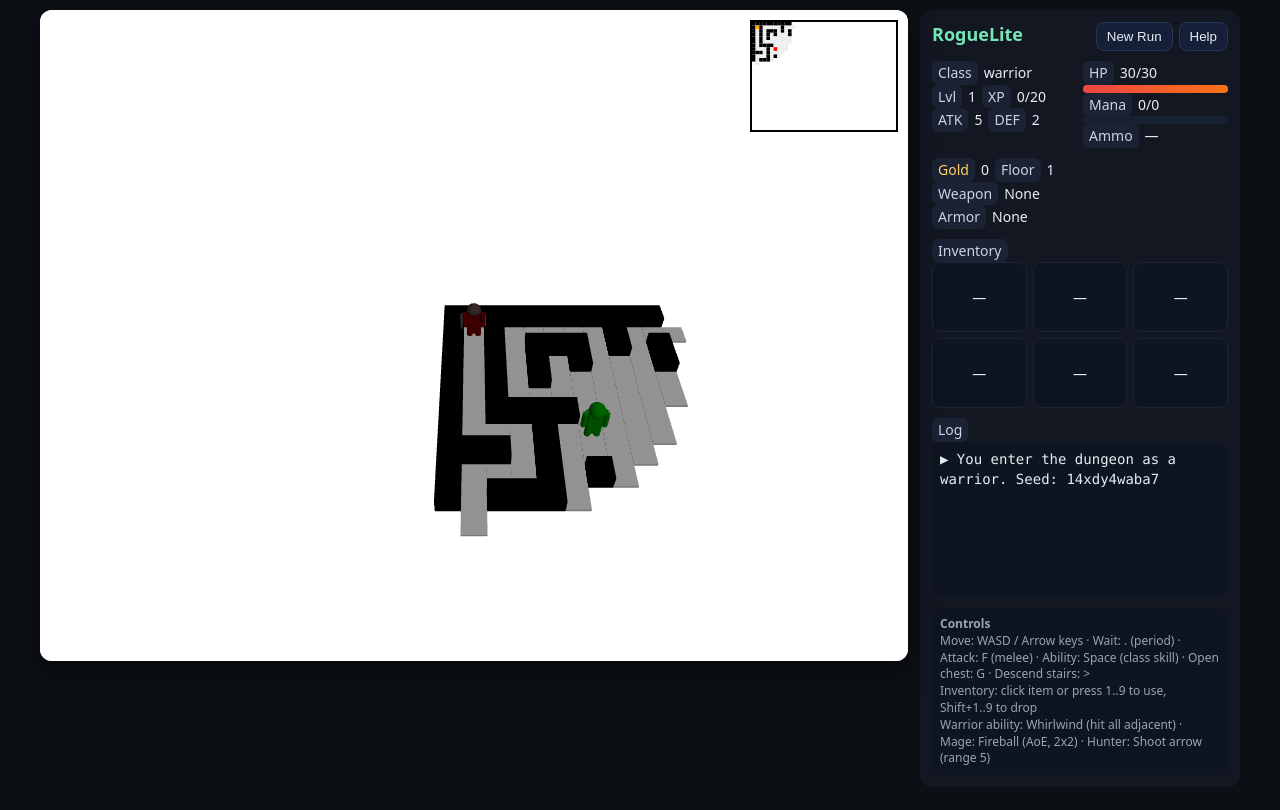
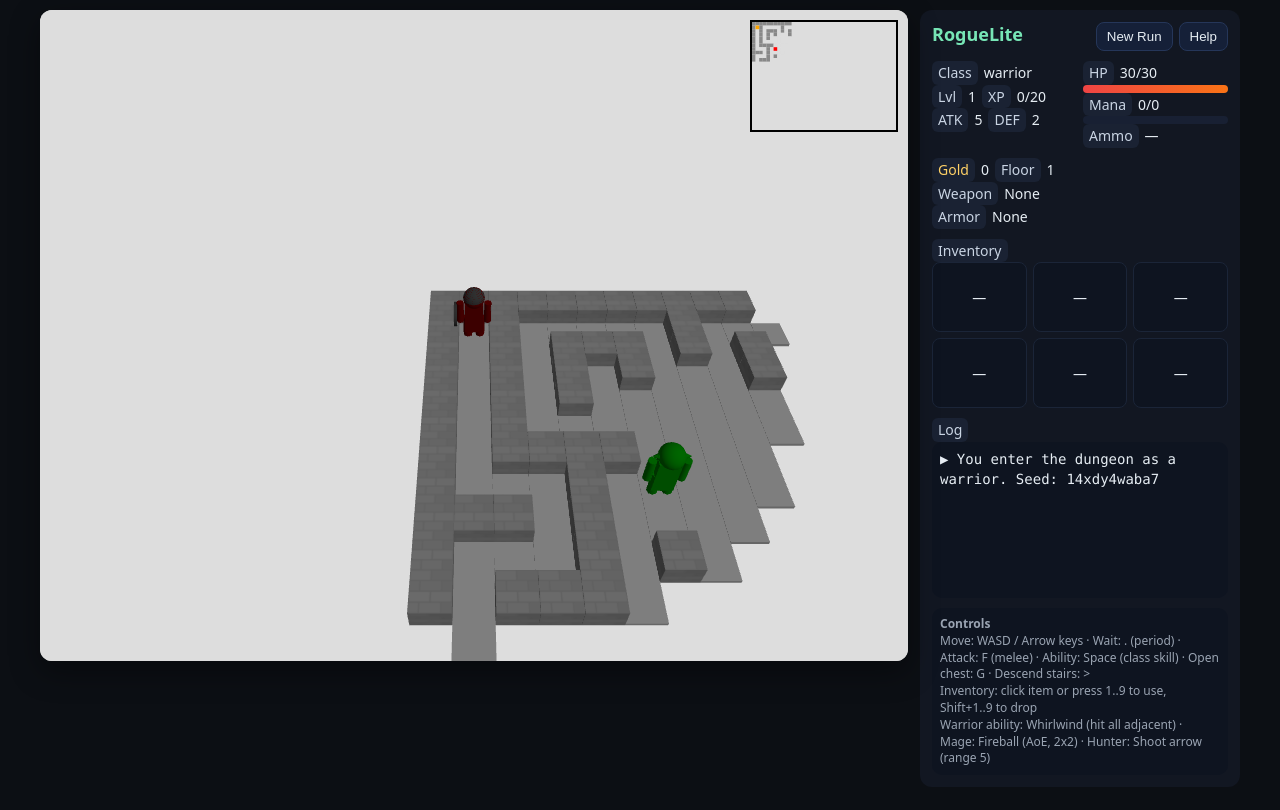
Before and after one commit to taoliu/rogue-lite-by-vibe-coding, a website: page rogue_lite_single_file_html_game.html in a window 1280 px wide. Both pictures are taken after a click on the button 456 px from the left and 447 px from the top of the page. Drawn offline with nearby package versions, Linux system fonts and the light colour scheme.

Commit message:
Add randomized light-grey brick walls and enlarge play area

```diff
--- a/game.js
+++ b/game.js
@@ -1,6 +1,6 @@
 import { rngFromSeed } from './utils.js';
 import { T, TILE_SIZE, MAP_W, MAP_H, MONSTERS, LOOT, MERCHANT_ITEMS, BOSS, CLASSES } from './data.js';
-import { render, renderInv, updateUI, resetScene } from './render.js';
+import { render, renderInv, updateUI, resetScene, randomizeWallTexture } from './render.js';
 
 // --- Game State and Logic ---
 export const G = {
@@ -146,6 +146,7 @@ function genMap() {
   }
 
   G.map = map; G.seen = seen; G.visible = visible; G.effects=[];
+  randomizeWallTexture();
   resetScene(); // force 3D scene rebuild
 
   // place monsters with scaling difficulty
--- a/render.js
+++ b/render.js
@@ -11,6 +11,38 @@ const mctx = minimap.getContext('2d');
 let ctx, renderer3d, scene, camera, playerMesh,
   entityMeshes = [], itemMeshes = [], chestMeshes = [], tileMeshes = [], fxGroup,
   sceneBuilt = false;
+
+// wall rendering assets
+let wallCanvas, wallPattern, wallTexture;
+let wallMaterial = new THREE.MeshLambertMaterial({color:0xcccccc});
+const floorMaterial = new THREE.MeshLambertMaterial({color:0xdddddd});
+
+export function randomizeWallTexture(){
+  const size = 64;
+  wallCanvas = document.createElement('canvas');
+  wallCanvas.width = wallCanvas.height = size;
+  const c = wallCanvas.getContext('2d');
+  // mortar base
+  c.fillStyle = '#aaaaaa';
+  c.fillRect(0,0,size,size);
+  const brickW = 32, brickH = 16;
+  for(let y=0;y<size;y+=brickH){
+    const offset = (y/brickH)%2 ? brickW/2 : 0;
+    for(let x=-offset;x<size;x+=brickW){
+      const shade = 180 + Math.floor(Math.random()*40);
+      c.fillStyle = `rgb(${shade},${shade},${shade})`;
+      c.fillRect(x+1,y+1,brickW-2,brickH-2);
+    }
+  }
+  wallTexture = new THREE.CanvasTexture(wallCanvas);
+  wallTexture.wrapS = wallTexture.wrapT = THREE.RepeatWrapping;
+  wallMaterial.map = wallTexture;
+  wallTexture.needsUpdate = true;
+  wallMaterial.needsUpdate = true;
+  wallPattern = null; // will rebuild for 2D when needed
+}
+
+randomizeWallTexture();
 
 function resizeCanvas(){
   const w = canvas.clientWidth;
@@ -42,11 +74,11 @@ export function resetScene() {
 if (USE_WEBGL) {
   // Set up a basic Three.js scene
   renderer3d = new THREE.WebGLRenderer({ canvas, antialias: true });
-  renderer3d.setClearColor(0xffffff);
+  renderer3d.setClearColor(0xdddddd);
   scene = new THREE.Scene();
-  scene.background = new THREE.Color(0xffffff);
-  camera = new THREE.PerspectiveCamera(60, canvas.width / canvas.height, 0.1, 1000);
-  camera.position.set(MAP_W / 2, 30, MAP_H * 1.3);
+  scene.background = new THREE.Color(0xdddddd);
+  camera = new THREE.PerspectiveCamera(55, canvas.width / canvas.height, 0.1, 1000);
+  camera.position.set(MAP_W / 2, 20, MAP_H * 1.1);
   camera.lookAt(MAP_W / 2, 0, MAP_H / 2);
   const ambient = new THREE.AmbientLight(0x888888);
   scene.add(ambient);
@@ -67,13 +99,17 @@ function rect(x,y,w,h,col){ ctx.fillStyle=col; ctx.fillRect(x,y,w,h); }
 
 function drawTile(x,y,t){
   const px=x*TILE_SIZE, py=y*TILE_SIZE;
-  if(t===T.WALL) rect(px,py,TILE_SIZE,TILE_SIZE,'#000000');
-  else if(t===T.FLOOR) rect(px,py,TILE_SIZE,TILE_SIZE,'#ffffff');
-  else if(t===T.STAIRS){ rect(px,py,TILE_SIZE,TILE_SIZE,'#ffffff'); ctx.fillStyle='#654321'; ctx.fillRect(px+8,py+8,8,8); }
-  else if(t===T.CHEST){ rect(px,py,TILE_SIZE,TILE_SIZE,'#ffffff'); ctx.fillStyle='#8b5e34'; ctx.fillRect(px+5,py+6,14,12); ctx.fillStyle='#d4af37'; ctx.fillRect(px+5,py+12,14,2); }
+  if(t===T.WALL){
+    if(!wallPattern) wallPattern = ctx.createPattern(wallCanvas,'repeat');
+    ctx.fillStyle = wallPattern;
+    ctx.fillRect(px,py,TILE_SIZE,TILE_SIZE);
+  }
+  else if(t===T.FLOOR) rect(px,py,TILE_SIZE,TILE_SIZE,'#dddddd');
+  else if(t===T.STAIRS){ rect(px,py,TILE_SIZE,TILE_SIZE,'#dddddd'); ctx.fillStyle='#654321'; ctx.fillRect(px+8,py+8,8,8); }
+  else if(t===T.CHEST){ rect(px,py,TILE_SIZE,TILE_SIZE,'#dddddd'); ctx.fillStyle='#8b5e34'; ctx.fillRect(px+5,py+6,14,12); ctx.fillStyle='#d4af37'; ctx.fillRect(px+5,py+12,14,2); }
   else if(t===T.WATER){ rect(px,py,TILE_SIZE,TILE_SIZE,'#cceeff'); }
-  else if(t===T.FOUNTAIN){ rect(px,py,TILE_SIZE,TILE_SIZE,'#ffffff'); ctx.fillStyle='#4fc3f7'; ctx.beginPath(); ctx.arc(px+TILE_SIZE/2, py+TILE_SIZE/2, 6, 0, Math.PI*2); ctx.fill(); }
-  else if(t===T.TRAP){ rect(px,py,TILE_SIZE,TILE_SIZE,'#ffffff'); ctx.fillStyle='#000'; ctx.fillRect(px+4,py+4,16,16); }
+  else if(t===T.FOUNTAIN){ rect(px,py,TILE_SIZE,TILE_SIZE,'#dddddd'); ctx.fillStyle='#4fc3f7'; ctx.beginPath(); ctx.arc(px+TILE_SIZE/2, py+TILE_SIZE/2, 6, 0, Math.PI*2); ctx.fill(); }
+  else if(t===T.TRAP){ rect(px,py,TILE_SIZE,TILE_SIZE,'#dddddd'); ctx.fillStyle='#000'; ctx.fillRect(px+4,py+4,16,16); }
 }
 
 function createCharacterMesh(color){
@@ -274,7 +310,7 @@ function createMonsterMesh(monster){
 
 function buildScene3D(){
   scene = new THREE.Scene();
-  scene.background = new THREE.Color(0xffffff);
+  scene.background = new THREE.Color(0xdddddd);
   const ambient = new THREE.AmbientLight(0x888888);
   scene.add(ambient);
   const dirLight = new THREE.DirectionalLight(0xffffff, 0.8);
@@ -288,12 +324,12 @@ function buildScene3D(){
     group.position.set(x,0,y);
     scene.add(group);
     tileMeshes[y][x] = group;
-    let color = 0xffffff;
+    let mat = floorMaterial;
     let h = 0.1;
-    if (t === T.WALL){ color = 0x000000; h = 0.7; }
-    else if (t === T.WATER){ color = 0x113355; h = 0.05; }
+    if (t === T.WALL){ h = 0.7; mat = wallMaterial; }
+    else if (t === T.WATER){ mat = new THREE.MeshLambertMaterial({color:0x113355}); h = 0.05; }
     else if (t === T.STAIRS){ h = 0.02; }
-    const base = new THREE.Mesh(new THREE.BoxGeometry(1,h,1), new THREE.MeshLambertMaterial({color}));
+    const base = new THREE.Mesh(new THREE.BoxGeometry(1,h,1), mat);
     base.position.y = h/2;
     group.add(base);
     if (t === T.STAIRS) {
@@ -340,12 +376,12 @@ export function render() {
   if (!G.player) return;
   if (!USE_WEBGL) {
     ctx.clearRect(0, 0, canvas.width, canvas.height);
-    ctx.fillStyle = '#ffffff';
+    ctx.fillStyle = '#dddddd';
     ctx.fillRect(0, 0, canvas.width, canvas.height);
     // tiles
     for (let y = 0; y < MAP_H; y++) for (let x = 0; x < MAP_W; x++) {
       const seen = G.seen[y][x];
-      if (!seen) { rect(x * TILE_SIZE, y * TILE_SIZE, TILE_SIZE, TILE_SIZE, '#ffffff'); continue; }
+      if (!seen) { rect(x * TILE_SIZE, y * TILE_SIZE, TILE_SIZE, TILE_SIZE, '#dddddd'); continue; }
       const t = G.map[y][x];
       drawTile(x, y, t === T.CHEST && !G.visible[y][x] ? T.FLOOR : t);
     }
@@ -421,7 +457,7 @@ export function render() {
     for (let y = 0; y < MAP_H; y++) for (let x = 0; x < MAP_W; x++) {
       tileMeshes[y][x].visible = G.visible[y][x];
     }
-    camera.position.set(G.player.x, 20, G.player.y + 20);
+    camera.position.set(G.player.x, 15, G.player.y + 15);
     camera.lookAt(G.player.x, 0, G.player.y);
     fxGroup.clear();
     for (const fx of G.effects) {
@@ -501,8 +537,8 @@ function renderMinimap(){
   for(let y=0;y<MAP_H;y++) for(let x=0;x<MAP_W;x++){
     if(!G.seen[y][x]) continue;
     const t=G.map[y][x];
-    let col='#eee';
-    if(t===T.WALL) col='#000';
+    let col='#ddd';
+    if(t===T.WALL) col='#888';
     else if(t===T.WATER) col='#55f';
     else if(t===T.STAIRS) col='#654321';
     else if(t===T.FOUNTAIN) col='#4fc3f7';
--- a/rogue_lite_single_file_html_game.html
+++ b/rogue_lite_single_file_html_game.html
@@ -16,7 +16,7 @@
     html, body { height: 100%; margin: 0; background: var(--bg); color: #e6edf3; font: 14px/1.4 system-ui, -apple-system, Segoe UI, Roboto, Ubuntu, Cantarell, Noto Sans, Arial; }
     .wrap { display: grid; grid-template-columns: 1fr 320px; gap: 12px; max-width: 1200px; margin: 10px auto; padding: 0 10px; }
     .gameview { position: relative; }
-    #view { background: #ffffff; border-radius: 12px; box-shadow: 0 10px 30px rgba(0,0,0,.4); width: 100%; aspect-ratio: 4/3; image-rendering: pixelated; }
+    #view { background: #dddddd; border-radius: 12px; box-shadow: 0 10px 30px rgba(0,0,0,.4); width: 100%; aspect-ratio: 4/3; image-rendering: pixelated; }
     #minimap { position: absolute; top: 10px; right: 10px; border: 2px solid #000; image-rendering: pixelated; }
     .side { background: var(--panel); border-radius: 12px; padding: 12px; display: grid; grid-template-rows: auto auto 1fr auto; gap: 10px; }
     h1 { font-size: 18px; margin: 0 0 4px; color: var(--accent); }
```
